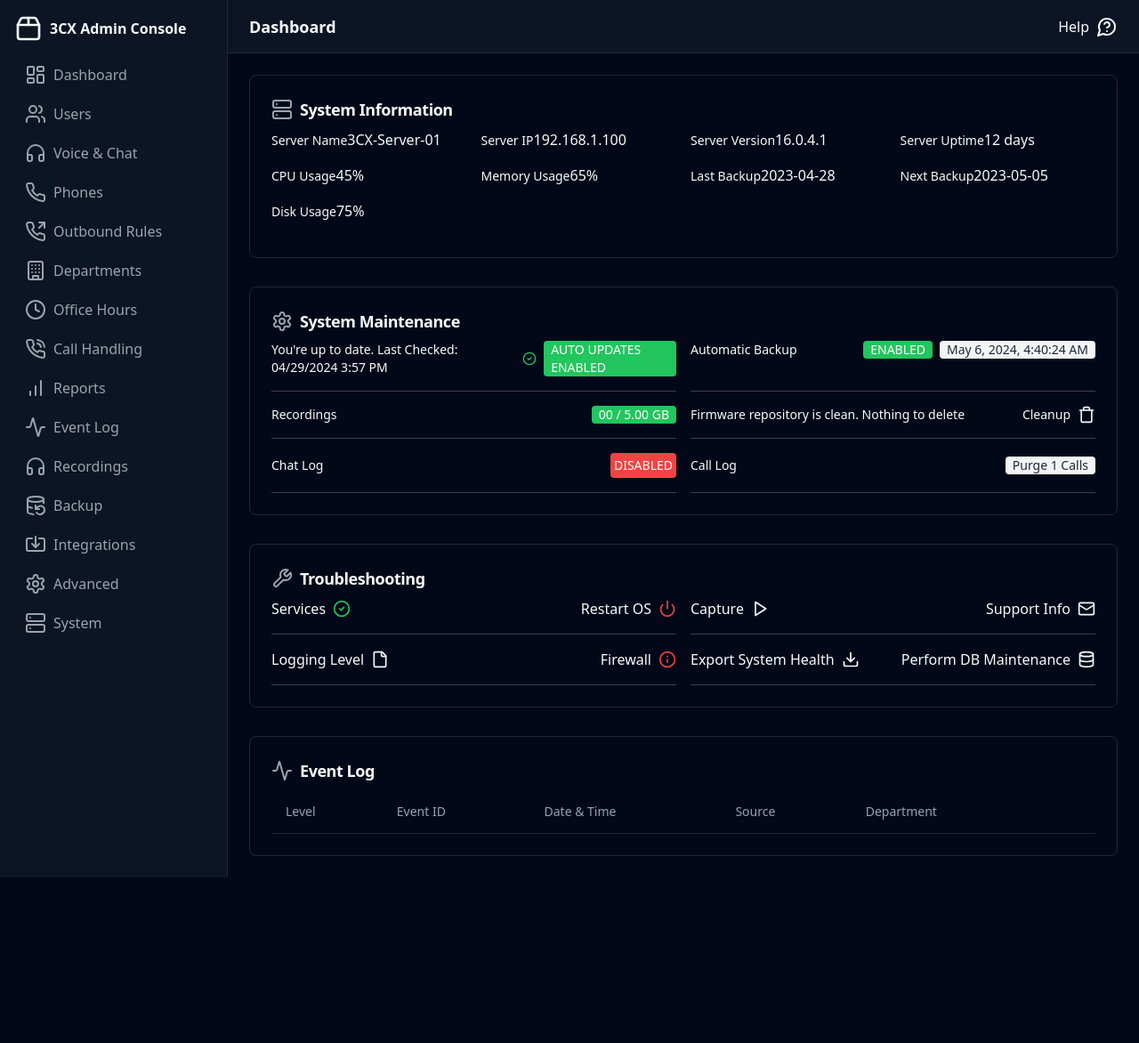
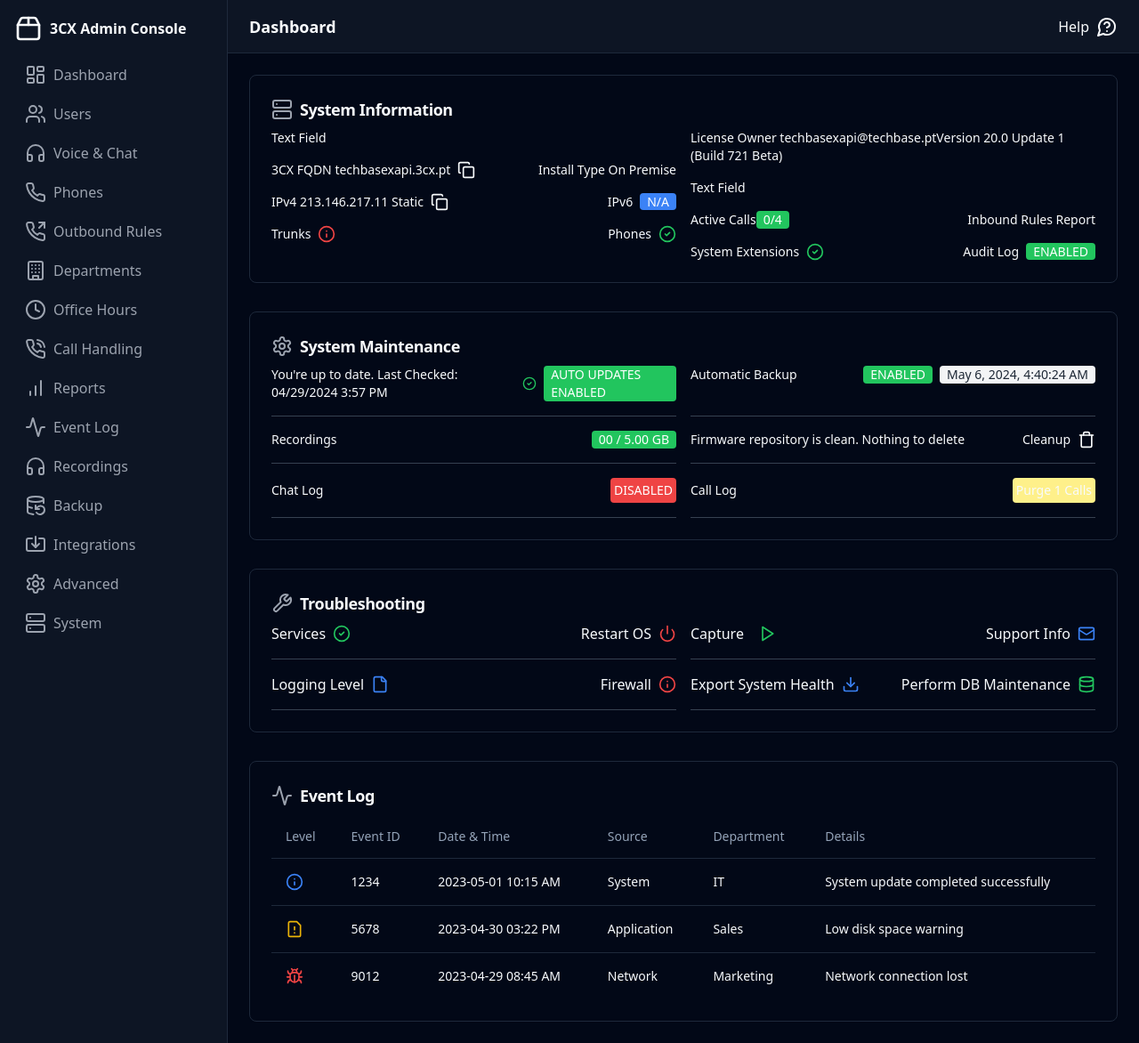
Before and after one commit to WHAIT666/3CX-Management, a React (Vite) app: page /dashboard in a window 1280 px wide. Shown: the whole page at 89% size. Before the commit the page ends 986 px from the top, so only its background shows below. Built offline with nearby package versions, Linux system fonts and the light colour scheme.

Commit message:
feat: Update dashboard navigation links to use React Router's `to` prop

```diff
--- a/src/pages/Dashboard/Dashboard.tsx
+++ b/src/pages/Dashboard/Dashboard.tsx
@@ -1,7 +1,7 @@
+
 import { BrowserRouter as Router, Link, Routes, Route } from "react-router-dom";
-import { CardTitle, CardHeader, CardContent, Card } from "@/components/ui/card";
-import { Label } from "@/components/ui/label";
-import { TableHead, TableRow, TableHeader, Table } from "@/components/ui/table";
+import { CardTitle, CardHeader, CardContent, Card } from "@/components/ui/card"
+import { TableHead, TableRow, TableHeader, TableCell, TableBody, Table } from "@/components/ui/table"
 
 export default function Component() {
   return (
@@ -22,98 +22,98 @@
             </Link>
             <Link
               className="flex items-center gap-2 rounded-md px-3 py-2 text-gray-500 transition-all hover:text-gray-900 dark:text-gray-400 dark:hover:text-gray-50"
-              to="#"
+              href="#"
             >
               <UsersIcon className="h-6 w-6" />
               Users
             </Link>
             <Link
               className="flex items-center gap-2 rounded-md px-3 py-2 text-gray-500 transition-all hover:text-gray-900 dark:text-gray-400 dark:hover:text-gray-50"
-              to="#"
+              href="#"
             >
               <HeadphonesIcon className="h-6 w-6" />
               Voice & Chat
             </Link>
             <Link
               className="flex items-center gap-2 rounded-md px-3 py-2 text-gray-500 transition-all hover:text-gray-900 dark:text-gray-400 dark:hover:text-gray-50"
-              to="#"
+              href="#"
             >
               <PhoneIcon className="h-6 w-6" />
               Phones
             </Link>
             <Link
               className="flex items-center gap-2 rounded-md px-3 py-2 text-gray-500 transition-all hover:text-gray-900 dark:text-gray-400 dark:hover:text-gray-50"
-              to="#"
+              href="#"
             >
               <PhoneOutgoingIcon className="h-6 w-6" />
               Outbound Rules
             </Link>
             <Link
               className="flex items-center gap-2 rounded-md px-3 py-2 text-gray-500 transition-all hover:text-gray-900 dark:text-gray-400 dark:hover:text-gray-50"
-              to="#"
+              href="#"
             >
               <BuildingIcon className="h-6 w-6" />
               Departments
             </Link>
             <Link
               className="flex items-center gap-2 rounded-md px-3 py-2 text-gray-500 transition-all hover:text-gray-900 dark:text-gray-400 dark:hover:text-gray-50"
-              to="#"
+              href="#"
             >
               <ClockIcon className="h-6 w-6" />
               Office Hours
             </Link>
             <Link
               className="flex items-center gap-2 rounded-md px-3 py-2 text-gray-500 transition-all hover:text-gray-900 dark:text-gray-400 dark:hover:text-gray-50"
-              to="#"
+              href="#"
             >
               <PhoneCallIcon className="h-6 w-6" />
               Call Handling
             </Link>
             <Link
               className="flex items-center gap-2 rounded-md px-3 py-2 text-gray-500 transition-all hover:text-gray-900 dark:text-gray-400 dark:hover:text-gray-50"
-              to="#"
+              href="#"
             >
               <BarChartIcon className="h-6 w-6" />
               Reports
             </Link>
             <Link
               className="flex items-center gap-2 rounded-md px-3 py-2 text-gray-500 transition-all hover:text-gray-900 dark:text-gray-400 dark:hover:text-gray-50"
-              to="#"
+              href="#"
             >
               <ActivityIcon className="h-6 w-6" />
               Event Log
             </Link>
             <Link
               className="flex items-center gap-2 rounded-md px-3 py-2 text-gray-500 transition-all hover:text-gray-900 dark:text-gray-400 dark:hover:text-gray-50"
-              to="#"
+              href="#"
             >
               <HeadphonesIcon className="h-6 w-6" />
               Recordings
             </Link>
             <Link
               className="flex items-center gap-2 rounded-md px-3 py-2 text-gray-500 transition-all hover:text-gray-900 dark:text-gray-400 dark:hover:text-gray-50"
-              to="#"
+              href="#"
             >
               <DatabaseBackupIcon className="h-6 w-6" />
               Backup
             </Link>
             <Link
               className="flex items-center gap-2 rounded-md px-3 py-2 text-gray-500 transition-all hover:text-gray-900 dark:text-gray-400 dark:hover:text-gray-50"
-              to="#"
+              href="#"
             >
               <ImportIcon className="h-6 w-6" />
               Integrations
             </Link>
             <Link
               className="flex items-center gap-2 rounded-md px-3 py-2 text-gray-500 transition-all hover:text-gray-900 dark:text-gray-400 dark:hover:text-gray-50"
-              to="#"
+              href="#"
             >
               <SettingsIcon className="h-6 w-6" />
               Advanced
             </Link>
             <Link
               className="flex items-center gap-2 rounded-md px-3 py-2 text-gray-500 transition-all hover:text-gray-900 dark:text-gray-400 dark:hover:text-gray-50"
-              to="#"
+              href="#"
             >
               <ServerIcon className="h-6 w-6" />
               System
@@ -123,7 +123,7 @@
       </div>
       <div className="flex-1 flex flex-col">
         <header className="flex h-14 lg:h-[60px] items-center gap-4 border-b bg-gray-100/40 px-6 dark:bg-gray-800/40">
-          <Link className="lg:hidden" to="#">
+          <Link className="lg:hidden" href="#">
             <Package2Icon className="h-8 w-8" />
             <span className="sr-only">Home</span>
           </Link>
@@ -144,45 +144,56 @@
               </div>
             </CardHeader>
             <CardContent>
-              <div className="grid grid-cols-4 gap-4">
-                <div className="space-y-2">
-                  <Label>Server Name</Label>
-                  <span>3CX-Server-01</span>
+              <div className="grid grid-cols-2 gap-4">
+                <div className="space-y-4">
+                  <p className="text-sm">Text Field</p>
+                  <p className="text-sm flex items-center">
+                    3CX FQDN techbasexapi.3cx.pt
+                    <CopyIcon className="w-5 h-5 ml-2 cursor-pointer" />
+                    <span className="ml-auto">Install Type On Premise</span>
+                  </p>
+                  <p className="text-sm flex items-center">
+                    IPv4 213.146.217.11 Static
+                    <CopyIcon className="w-5 h-5 ml-2 cursor-pointer" />
+                    <span className="ml-auto">
+                      IPv6
+                      <span className="bg-blue-500 text-white px-2 rounded ml-2">N/A</span>
+                    </span>
+                  </p>
+                  <p className="text-sm flex items-center">
+                    Trunks
+                    <InfoIcon className="w-5 h-5 text-red-500 ml-2" />
+                    <span className="ml-auto flex items-center">
+                      Phones
+                      <CircleCheckIcon className="w-5 h-5 text-green-500 ml-2" />
+                    </span>
+                  </p>
                 </div>
-                <div className="space-y-2">
-                  <Label>Server IP</Label>
-                  <span>192.168.1.100</span>
-                </div>
-                <div className="space-y-2">
-                  <Label>Server Version</Label>
-                  <span>16.0.4.1</span>
-                </div>
-                <div className="space-y-2">
-                  <Label>Server Uptime</Label>
-                  <span>12 days</span>
-                </div>
-                <div className="space-y-2">
-                  <Label>CPU Usage</Label>
-                  <span>45%</span>
-                </div>
-                <div className="space-y-2">
-                  <Label>Memory Usage</Label>
-                  <span>65%</span>
-                </div>
-                <div className="space-y-2">
-                  <Label>Last Backup</Label>
-                  <span>2023-04-28</span>
-                </div>
-                <div className="space-y-2">
-                  <Label>Next Backup</Label>
-                  <span>2023-05-05</span>
-                </div>
-                <div className="space-y-2">
-                  <Label>Disk Usage</Label>
-                  <span>75%</span>
+                <div className="space-y-4">
+                  <p className="text-sm">
+                    License Owner techbasexapi@techbase.pt
+                    <span className="ml-auto">Version 20.0 Update 1 (Build 721 Beta)</span>
+                  </p>
+                  <p className="text-sm">Text Field</p>
+                  <p className="text-sm flex items-center">
+                    Active Calls
+                    <span className="bg-green-500 text-white px-2 rounded">0/4</span>
+                    <span className="ml-auto">Inbound Rules Report</span>
+                  </p>
+                  <p className="text-sm flex items-center">
+                    System Extensions
+                    <CircleCheckIcon className="w-5 h-5 text-green-500 ml-2" />
+                    <span
+                      style={{
+                        "margin-left": "auto",
+                      }}
+                    >
+                      Audit Log
+                      <span className="bg-green-500 text-white px-2 rounded ml-2">ENABLED</span>
+                    </span>
+                  </p>
                 </div>
               </div>
-              <div className="grid grid-cols-4 gap-4 mt-4" />
             </CardContent>
           </Card>
           <Card>
@@ -229,7 +240,7 @@
                 </div>
                 <div className="border-b border-gray-200 dark:border-gray-700 pb-4 text-sm flex items-center gap-2">
                   Call Log
-                  <span className="ml-auto bg-gray-100 text-gray-800 px-2 rounded">Purge 1 Calls</span>
+                  <span className="ml-auto bg-yellow-200 p-1 rounded">Purge 1 Calls</span>
                 </div>
               </div>
             </CardContent>
@@ -254,15 +265,15 @@
                 <div className="border-b border-gray-200 dark:border-gray-700 pb-4">
                   <p className="flex items-center gap-2">
                     Capture
-                    <PlayIcon className="w-5 h-5" />
+                    <PlayIcon className="w-5 h-5 text-green-500 ml-2" />
                     <span className="ml-auto">Support Info</span>
-                    <MailIcon className="w-5 h-5" />
+                    <MailIcon className="w-5 h-5 text-blue-500" />
                   </p>
                 </div>
                 <div className="border-b border-gray-200 dark:border-gray-700 pb-4">
                   <p className="flex items-center gap-2">
                     Logging Level
-                    <FileIcon className="w-5 h-5" />
+                    <FileIcon className="w-5 h-5 text-blue-500" />
                     <span className="ml-auto">Firewall</span>
                     <InfoIcon className="w-5 h-5 text-red-500" />
                   </p>
@@ -270,9 +281,9 @@
                 <div className="border-b border-gray-200 dark:border-gray-700 pb-4">
                   <p className="flex items-center gap-2">
                     Export System Health
-                    <DownloadIcon className="w-5 h-5" />
+                    <DownloadIcon className="w-5 h-5 text-blue-500" />
                     <span className="ml-auto">Perform DB Maintenance</span>
-                    <DatabaseIcon className="w-5 h-5" />
+                    <DatabaseIcon className="w-5 h-5 text-green-500" />
                   </p>
                 </div>
               </div>
@@ -294,9 +305,41 @@
                     <TableHead>Date & Time</TableHead>
                     <TableHead>Source</TableHead>
                     <TableHead>Department</TableHead>
-                    <TableHead />
+                    <TableHead>Details</TableHead>
                   </TableRow>
                 </TableHeader>
+                <TableBody>
+                  <TableRow>
+                    <TableCell>
+                      <InfoIcon className="w-5 h-5 text-blue-500" />
+                    </TableCell>
+                    <TableCell>1234</TableCell>
+                    <TableCell>2023-05-01 10:15 AM</TableCell>
+                    <TableCell>System</TableCell>
+                    <TableCell>IT</TableCell>
+                    <TableCell>System update completed successfully</TableCell>
+                  </TableRow>
+                  <TableRow>
+                    <TableCell>
+                      <FileWarningIcon className="w-5 h-5 text-yellow-500" />
+                    </TableCell>
+                    <TableCell>5678</TableCell>
+                    <TableCell>2023-04-30 03:22 PM</TableCell>
+                    <TableCell>Application</TableCell>
+                    <TableCell>Sales</TableCell>
+                    <TableCell>Low disk space warning</TableCell>
+                  </TableRow>
+                  <TableRow>
+                    <TableCell>
+                      <BugIcon className="w-5 h-5 text-red-500" />
+                    </TableCell>
+                    <TableCell>9012</TableCell>
+                    <TableCell>2023-04-29 08:45 AM</TableCell>
+                    <TableCell>Network</TableCell>
+                    <TableCell>Marketing</TableCell>
+                    <TableCell>Network connection lost</TableCell>
+                  </TableRow>
+                </TableBody>
               </Table>
             </CardContent>
           </Card>
@@ -343,6 +386,36 @@
       <line x1="12" x2="12" y1="20" y2="10" />
       <line x1="18" x2="18" y1="20" y2="4" />
       <line x1="6" x2="6" y1="20" y2="16" />
+    </svg>
+  )
+}
+
+
+function BugIcon(props) {
+  return (
+    <svg
+      {...props}
+      xmlns="http://www.w3.org/2000/svg"
+      width="24"
+      height="24"
+      viewBox="0 0 24 24"
+      fill="none"
+      stroke="currentColor"
+      strokeWidth="2"
+      strokeLinecap="round"
+      strokeLinejoin="round"
+    >
+      <path d="m8 2 1.88 1.88" />
+      <path d="M14.12 3.88 16 2" />
+      <path d="M9 7.13v-1a3.003 3.003 0 1 1 6 0v1" />
+      <path d="M12 20c-3.3 0-6-2.7-6-6v-3a4 4 0 0 1 4-4h4a4 4 0 0 1 4 4v3c0 3.3-2.7 6-6 6" />
+      <path d="M12 20v-9" />
+      <path d="M6.53 9C4.6 8.8 3 7.1 3 5" />
+      <path d="M6 13H2" />
+      <path d="M3 21c0-2.1 1.7-3.9 3.8-4" />
+      <path d="M20.97 5c0 2.1-1.6 3.8-3.5 4" />
+      <path d="M22 13h-4" />
+      <path d="M17.2 17c2.1.1 3.8 1.9 3.8 4" />
     </svg>
   )
 }
@@ -415,6 +488,27 @@
     >
       <circle cx="12" cy="12" r="10" />
       <polyline points="12 6 12 12 16 14" />
+    </svg>
+  )
+}
+
+
+function CopyIcon(props) {
+  return (
+    <svg
+      {...props}
+      xmlns="http://www.w3.org/2000/svg"
+      width="24"
+      height="24"
+      viewBox="0 0 24 24"
+      fill="none"
+      stroke="currentColor"
+      strokeWidth="2"
+      strokeLinecap="round"
+      strokeLinejoin="round"
+    >
+      <rect width="14" height="14" x="8" y="8" rx="2" ry="2" />
+      <path d="M4 16c-1.1 0-2-.9-2-2V4c0-1.1.9-2 2-2h10c1.1 0 2 .9 2 2" />
     </svg>
   )
 }
@@ -505,6 +599,28 @@
     >
       <path d="M15 2H6a2 2 0 0 0-2 2v16a2 2 0 0 0 2 2h12a2 2 0 0 0 2-2V7Z" />
       <path d="M14 2v4a2 2 0 0 0 2 2h4" />
+    </svg>
+  )
+}
+
+
+function FileWarningIcon(props) {
+  return (
+    <svg
+      {...props}
+      xmlns="http://www.w3.org/2000/svg"
+      width="24"
+      height="24"
+      viewBox="0 0 24 24"
+      fill="none"
+      stroke="currentColor"
+      strokeWidth="2"
+      strokeLinecap="round"
+      strokeLinejoin="round"
+    >
+      <path d="M15 2H6a2 2 0 0 0-2 2v16a2 2 0 0 0 2 2h12a2 2 0 0 0 2-2V7Z" />
+      <path d="M12 9v4" />
+      <path d="M12 17h.01" />
     </svg>
   )
 }
```
